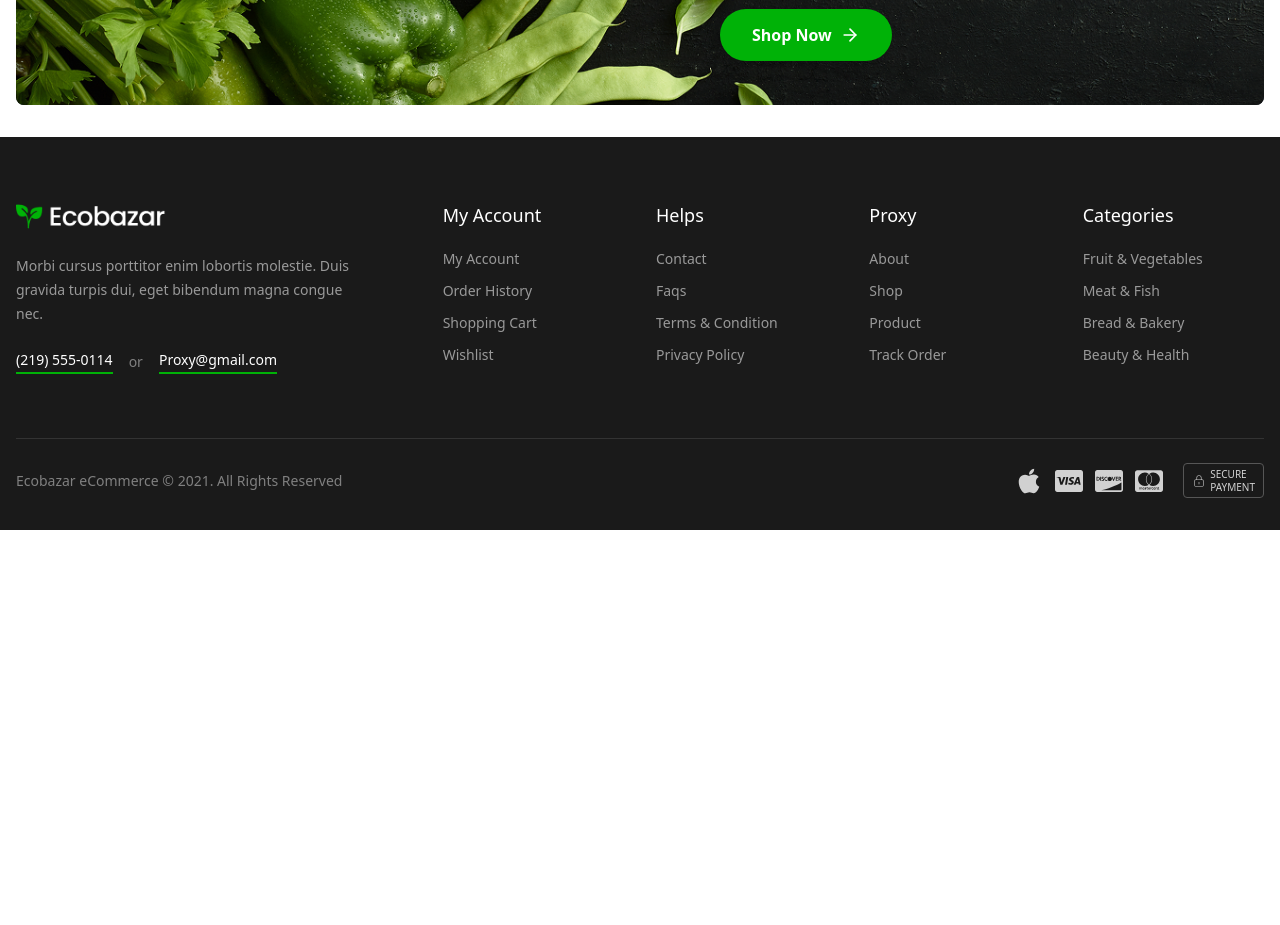
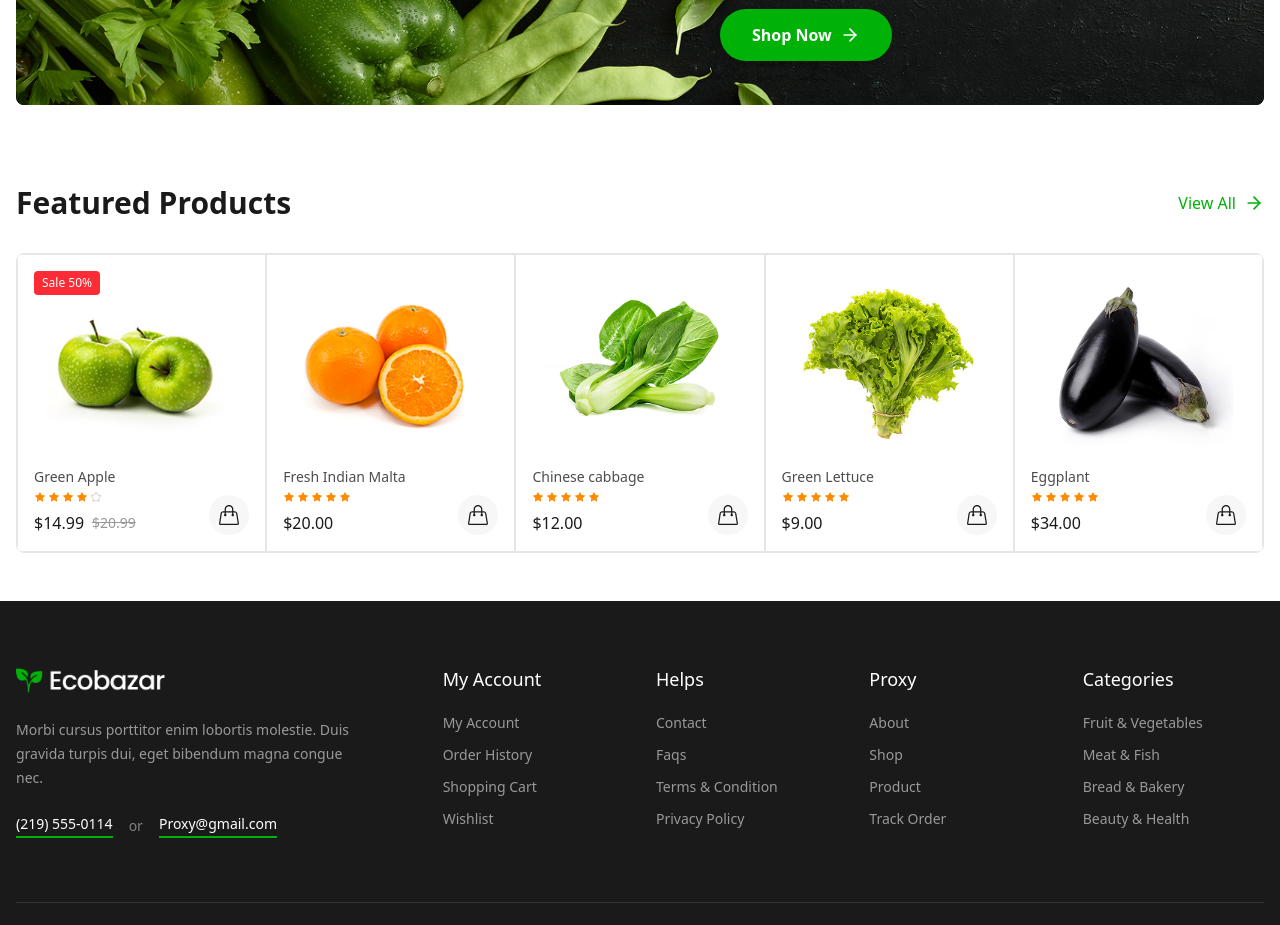
Before and after one commit to jefrinakterjui/Ecobazar-frontend, a Next.js app: page / in a window 1280 px wide. Shown: the part 4320-5245 px from the top of the page. Before the commit the page ends 4850 px from the top, so only its background shows below. Built offline with nearby package versions, Linux system fonts and the light colour scheme.

Commit message:
Featured Products section with responsive

```diff
--- a/src/app/(public)/page.tsx
+++ b/src/app/(public)/page.tsx
@@ -1,4 +1,5 @@
 import DiscountBanner from "@/components/module/Home/DiscountBanner";
+import FeaturedProducts from "@/components/module/Home/FeaturedProducts";
 import Features from "@/components/module/Home/Features";
 import Hero from "@/components/module/Home/Hero";
 import HotDeals from "@/components/module/Home/HotDeals";
@@ -16,6 +17,7 @@ export default function page() {
             <PromotionalBanners/>
             <HotDeals/>
             <DiscountBanner/>
+            <FeaturedProducts/>
         </div>
     );
 }
--- /dev/null
+++ b/src/components/module/Home/FeaturedProducts.tsx
@@ -0,0 +1,154 @@
+import Image from "next/image";
+import Link from "next/link";
+import { ArrowRight, Star, Heart, Eye } from "lucide-react";
+import { SlHandbag } from "react-icons/sl";
+
+interface Product {
+    id: number;
+    name: string;
+    price: number;
+    oldPrice?: number;
+    rating: number;
+    image: string;
+    isSale?: boolean;
+    saleTag?: string;
+    status?: "In Stock" | "Out of Stock";
+}
+
+const products: Product[] = [
+    {
+        id: 1,
+        name: "Green Apple",
+        price: 14.99,
+        oldPrice: 20.99,
+        rating: 4,
+        image: "/apple.png",
+        isSale: true,
+        saleTag: "Sale 50%",
+    },
+    {
+        id: 2,
+        name: "Fresh Indian Malta",
+        price: 20.00,
+        rating: 5,
+        image: "/malta.png",
+    },
+    {
+        id: 3,
+        name: "Chinese cabbage",
+        price: 12.00,
+        rating: 5,
+        image: "/cabbage.png",
+    },
+    {
+        id: 4,
+        name: "Green Lettuce",
+        price: 9.00,
+        rating: 5,
+        image: "/lettuce.png",
+    },
+    {
+        id: 5,
+        name: "Eggplant",
+        price: 34.00,
+        rating: 5,
+        image: "/eggplant.png",
+    },
+];
+
+const RatingStars = ({ rating }: { rating: number }) => {
+    return (
+        <div className="flex gap-0.5">
+            {[...Array(5)].map((_, i) => (
+                <Star
+                    key={i}
+                    size={12}
+                    fill={i < rating ? "#FF8A00" : "none"}
+                    stroke={i < rating ? "none" : "#CCCCCC"}
+                    className={i < rating ? "text-warning" : "text-gray-300"}
+                />
+            ))}
+        </div>
+    );
+};
+
+const FeaturedProducts = () => {
+    return (
+        <section className="py-12 font-sans">
+            <div className="container mx-auto px-4">
+
+                <div className="flex justify-between items-center mb-8">
+                    <h2 className="text-3xl font-bold text-gray-900">Featured Products</h2>
+                    <Link
+                        href="/shop"
+                        className="flex items-center gap-2 text-primary font-medium hover:gap-3 transition-all"
+                    >
+                        View All <ArrowRight size={20} />
+                    </Link>
+                </div>
+
+                <div className="grid grid-cols-1 sm:grid-cols-2 md:grid-cols-3 lg:grid-cols-5 gap-0 border border-gray-100 rounded-lg overflow-hidden bg-white">
+                    {products.map((product) => (
+                        <div
+                            key={product.id}
+                            className="group relative border border-gray-100 p-4 transition-all duration-300 hover:shadow-[0px_0px_12px_rgba(32,181,38,0.32)] hover:border-primary hover:z-10 bg-white"
+                        >
+                            {product.isSale && (
+                                <span className="absolute top-4 left-4 z-20 bg-red-500 text-white text-xs font-medium px-2 py-1 rounded">
+                                    {product.saleTag}
+                                </span>
+                            )}
+
+                            <div className="absolute top-4 right-4 flex flex-col gap-2 opacity-0 group-hover:opacity-100 transition-all duration-300 transform translate-x-2 group-hover:translate-x-0 z-20">
+                                <button className="w-9 h-9 flex items-center justify-center rounded-full bg-gray-50 text-gray-700 hover:bg-primary hover:text-white border border-gray-100 transition-colors">
+                                    <Heart size={18} />
+                                </button>
+                                <button className="w-9 h-9 flex items-center justify-center rounded-full bg-gray-50 text-gray-700 hover:bg-primary hover:text-white border border-gray-100 transition-colors">
+                                    <Eye size={18} />
+                                </button>
+                            </div>
+
+                            <div className="relative w-full h-45 flex items-center justify-center mb-4">
+                                <Image
+                                    src={product.image}
+                                    alt={product.name}
+                                    width={200}
+                                    height={200}
+                                    className="object-contain h-full w-auto"
+                                />
+                            </div>
+
+                            <div className="flex justify-between items-end">
+                                <div>
+                                    <h3 className="text-gray-700 text-sm font-normal mb-1 group-hover:text-primary transition-colors">
+                                        {product.name}
+                                    </h3>
+                                    <div className="mb-2">
+                                        <RatingStars rating={product.rating} />
+                                    </div>
+                                    <div className="flex items-center gap-2">
+                                        <span className="text-gray-900 font-medium text-base">
+                                            ${product.price.toFixed(2)}
+                                        </span>
+                                        {product.oldPrice && (
+                                            <span className="text-gray-400 text-sm line-through decoration-gray-400">
+                                                ${product.oldPrice.toFixed(2)}
+                                            </span>
+                                        )}
+                                    </div>
+                                </div>
+
+                                <button className="w-10 h-10 rounded-full bg-gray-50 flex items-center justify-center text-gray-900 group-hover:bg-primary group-hover:text-white transition-colors duration-300">
+                                    <SlHandbag size={20} />
+                                </button>
+                            </div>
+
+                        </div>
+                    ))}
+                </div>
+            </div>
+        </section>
+    );
+};
+
+export default FeaturedProducts;
```
